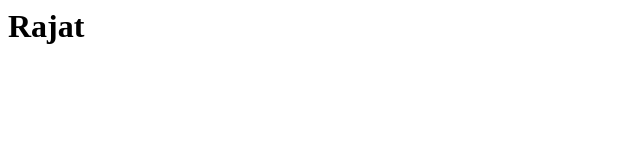
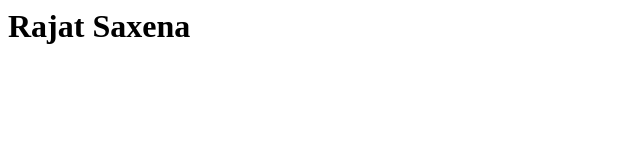
Before and after one commit to rohankr0095/htmlBasicProject, a plain HTML site: page index.html in a window 1280 px wide. Shown: the whole page, without its empty margins (0-640 px from the left). Drawn offline with Linux system fonts and the light colour scheme.

Commit message:
added surname

```diff
--- a/index.html
+++ b/index.html
@@ -2,6 +2,6 @@
 <head>
 </head>
 <body>
-<h1>Rajat</h1>
+<h1>Rajat Saxena</h1>
 </body>
 </html>
```
